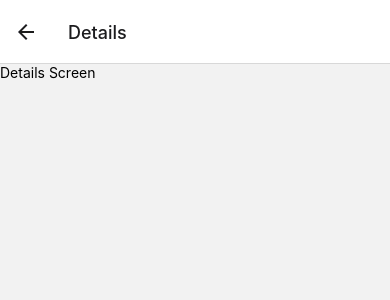
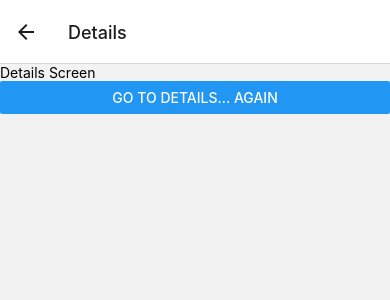
Before and after one commit to SirajulMostafa/AwesomeProject, a React Native app: screen / in a window 390 px wide. Both pictures are taken after a click on the button "GO TO DETAILS". Shown: the top 300 px of the page. Built offline with nearby package versions, Linux system fonts and the light colour scheme.

Commit message:
push for navigation

```diff
--- a/App.js
+++ b/App.js
@@ -5,7 +5,7 @@ import {createNativeStackNavigator} from '@react-navigation/native-stack';
 
 function HomeScreen({navigation}) {
   return (
-    <View style={StyleSheet.homescreenView}>
+    <View style={styles.homescreenView}>
       <Text>Home Screen</Text>
 
       <Button
@@ -15,10 +15,14 @@ function HomeScreen({navigation}) {
     </View>
   );
 }
-const DetailsScreen = () => {
+const DetailsScreen = ({navigation}) => {
   return (
     <View style={styles.detailsScreen}>
       <Text>Details Screen</Text>
+      <Button
+        title="Go to Details... again"
+        onPress={() => navigation.push('Details')}
+      />
     </View>
   );
 };
```
